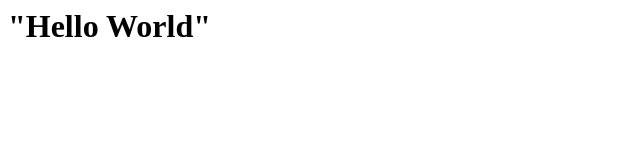
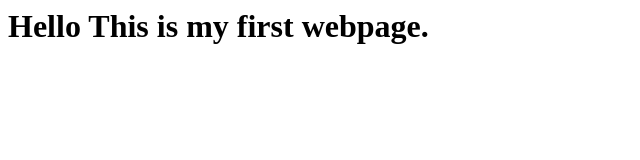
Before and after one commit to hkgilani/sampleProject, a plain HTML site: page index.html in a window 1280 px wide. Shown: the whole page, without its empty margins (0-640 px from the left). Drawn offline with Linux system fonts and the light colour scheme.

Commit message:
Edited Page

```diff
--- a/index.html
+++ b/index.html
@@ -2,7 +2,7 @@
   <head>
     <title>Samle Project</title>
     <body>
-      <h1>"Hello World"</h1>
+      <h1>Hello This is my first webpage.</h1>
     </body>
   </head>
 </html>
```
